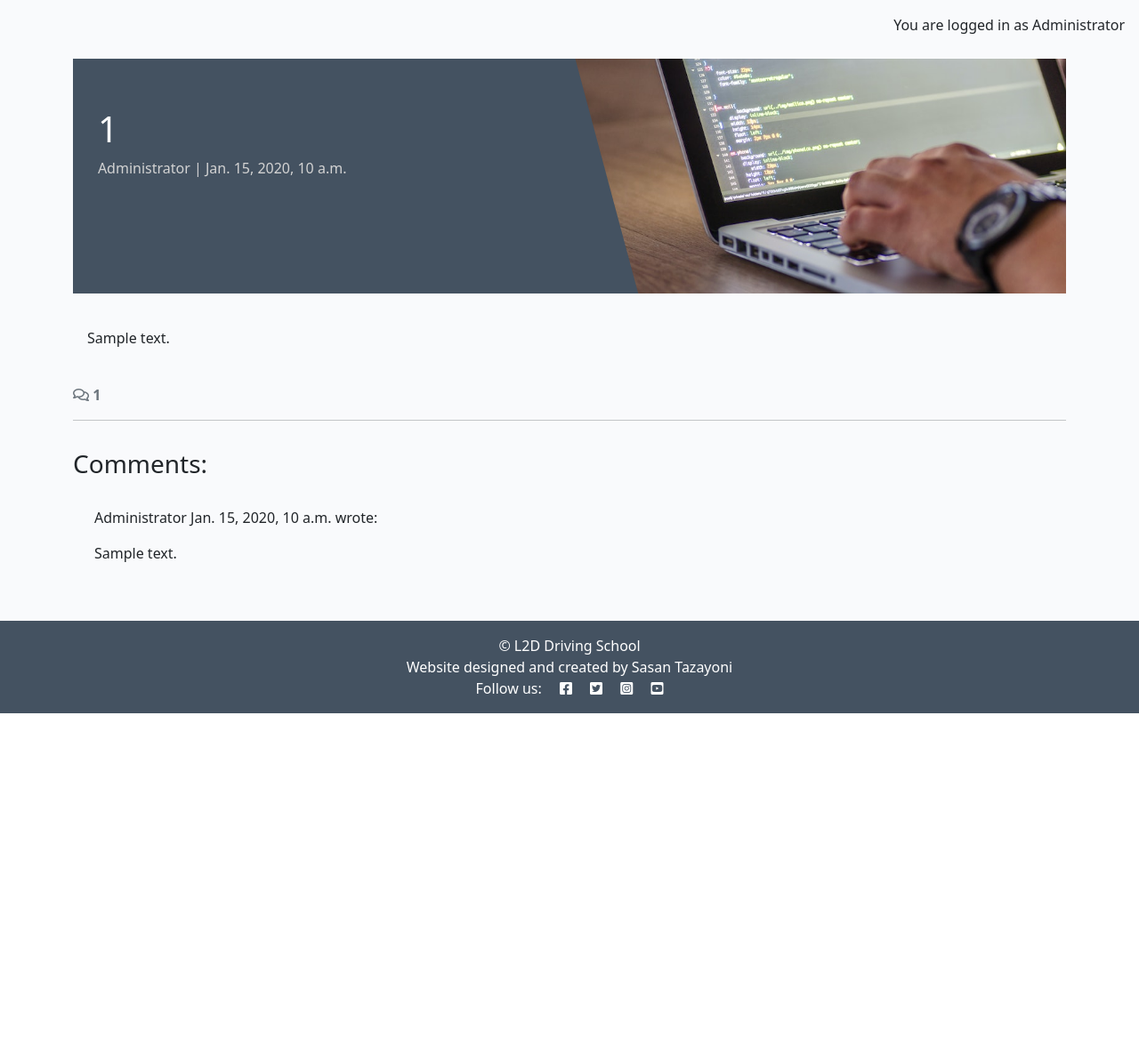
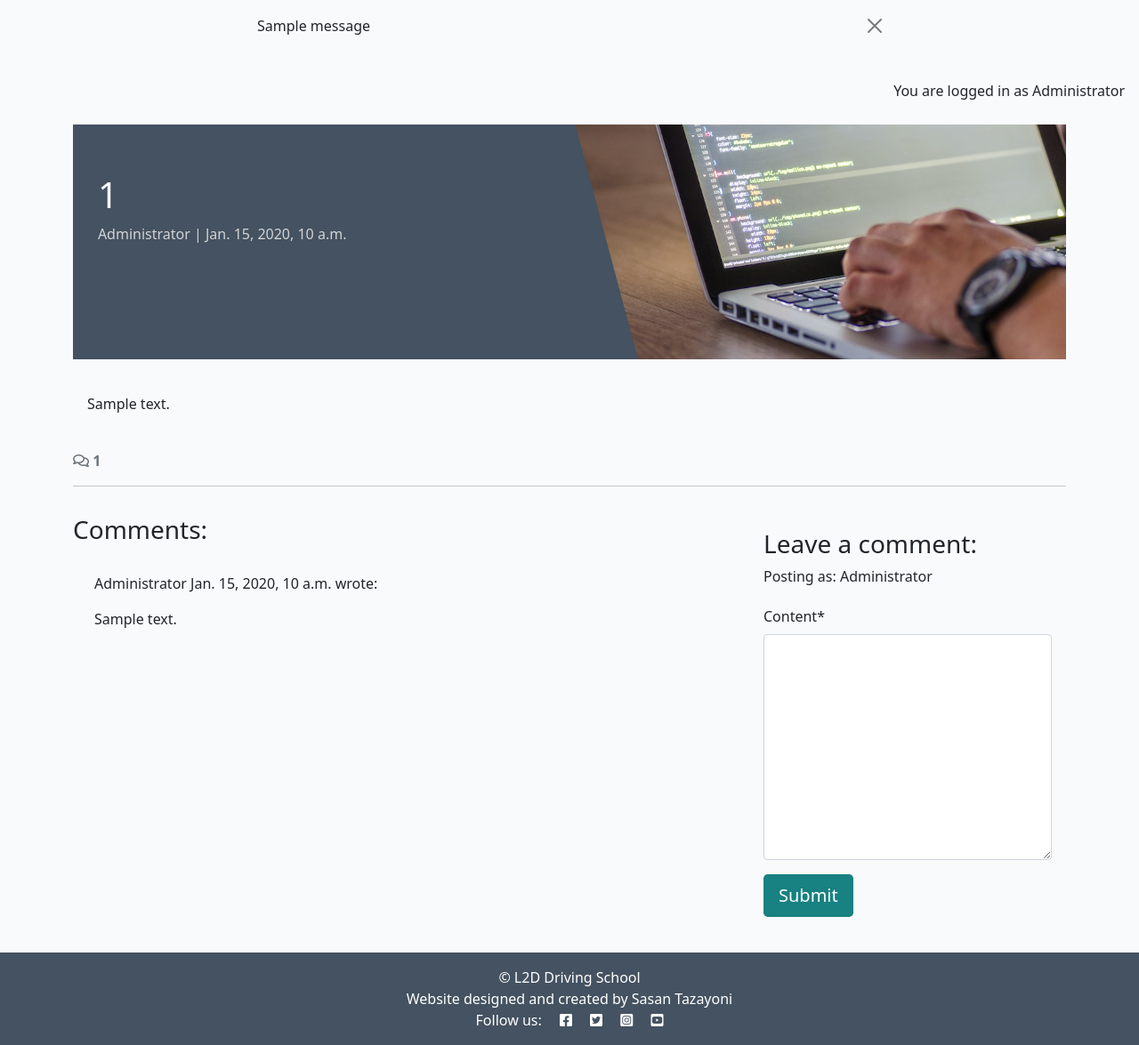
Before and after one commit to SasanTazayoni/L2D-driving-school-CI-PP4, a Django app: page /reviews/1/ in a window 1280 px wide. Shown: the part 60-1235 px from the top of the page at 89% size. Before the commit the page ends 862 px from the top, so only its background shows below. Run offline with Django 4.2, Linux system fonts and the light colour scheme; a user stored in the database is signed in; data comes from the database, SQL or seed files in the repository; tables that the repository leaves empty hold one stand-in row (values such as "Sample post"); one stand-in notice (Sample message) is shown; some libraries are stand-ins or nearby versions.

Commit message:
Add logic for users to post comments on reviews

```diff
--- a/l2d/settings.py
+++ b/l2d/settings.py
@@ -44,6 +44,8 @@ INSTALLED_APPS = [
     'allauth',
     'allauth.account',
     'allauth.socialaccount',
+    'crispy_forms',
+    'crispy_bootstrap5',
     'django_summernote',
     'reviews',
 ]
@@ -51,6 +53,9 @@ INSTALLED_APPS = [
 SITE_ID = 1
 LOGIN_REDIRECT_URL = '/'
 LOGOUT_REDIRECT_URL = '/'
+
+CRISPY_ALLOWED_TEMPLATE_PACKS = "bootstrap5"
+CRISPY_TEMPLATE_PACK = "bootstrap5"
 
 MIDDLEWARE = [
     'django.middleware.security.SecurityMiddleware',
--- a/requirements.txt
+++ b/requirements.txt
@@ -1,7 +1,9 @@
 asgiref==3.7.2
+crispy-bootstrap5==0.7
 dj-database-url==0.5.0
 Django==4.2.9
 django-allauth==0.57.0
+django-crispy-forms==2.1
 django-summernote==0.8.20.0
 gunicorn==20.1.0
 oauthlib==3.2.2
--- /dev/null
+++ b/reviews/forms.py
@@ -0,0 +1,8 @@
+from .models import Comment
+from django import forms
+
+
+class CommentForm(forms.ModelForm):
+    class Meta:
+        model = Comment
+        fields = ('content',)
--- a/reviews/templates/reviews/review_detail.html
+++ b/reviews/templates/reviews/review_detail.html
@@ -1,5 +1,6 @@
 {% extends 'base.html' %} {% block content %}
 {% load static %}
+{% load crispy_forms_tags %}
 
 <div class="masthead">
     <div class="container">
@@ -70,6 +71,24 @@
             {% endfor %}
         </div>
         </div>
+        <!-- Creating New Comments -->
+        <div class="col-md-4 card mb-4 mt-3">
+            <div class="card-body">
+            {% if user.is_authenticated %}
+            <h3>Leave a comment:</h3>
+            <p>Posting as: {{ user.username }}</p>
+            <form id="commentForm" method="post"
+                style="margin-top: 1.3em;">
+                {{ comment_form | crispy }}
+                {% csrf_token %}
+                <button id="submitButton" type="submit"
+                class="btn btn-signup btn-lg">Submit</button>
+            </form>
+            {% else %}
+            <p>Log in to leave a comment</p>
+            {% endif %}
+            </div>
+        </div>
     </div>
 </div>
 
--- a/reviews/views.py
+++ b/reviews/views.py
@@ -1,6 +1,8 @@
 from django.shortcuts import render, get_object_or_404
 from django.views import generic
+from django.contrib import messages
 from .models import Review
+from .forms import CommentForm
 
 # Create your views here.
 class ReviewList(generic.ListView):
@@ -28,6 +30,20 @@ def review_detail(request, review_id):
     comments = review.comments.all().order_by("-replied_on")
     comment_count = review.comments.filter(approved=True).count()
 
+    if request.method == "POST":
+        comment_form = CommentForm(data=request.POST)
+        if comment_form.is_valid():
+            comment = comment_form.save(commit=False)
+            comment.author = request.user
+            comment.review = review
+            comment.save()
+            messages.add_message(
+            request, messages.SUCCESS,
+            'Your comment was submitted and is now pending admin approval'
+        )
+
+    comment_form = CommentForm()
+
     return render(
         request,
         "reviews/review_detail.html",
@@ -35,5 +51,6 @@ def review_detail(request, review_id):
             'review': review,
             "comments": comments,
             "comment_count": comment_count,
+            "comment_form": comment_form,
         },
     )
--- a/templates/base.html
+++ b/templates/base.html
@@ -67,6 +67,21 @@
             </div>
         </div>
     </nav>
+    <!-- displaying Django messages -->
+    <div class="container">
+        <div class="row">
+        <div class="col-md-8 offset-md-2">
+            {% for message in messages %}
+            <div class="alert {{ message.tags }} alert-dismissible
+            fade show" id="msg" role="alert">
+            {{ message | safe }}
+            <button type="button" class="btn-close"
+                data-bs-dismiss="alert" aria-label="Close"></button>
+            </div>
+            {% endfor %}
+        </div>
+        </div>
+    </div>
 
     <main class="flex-shrink-0 main-bg">
         {% if user.is_authenticated %}
```
